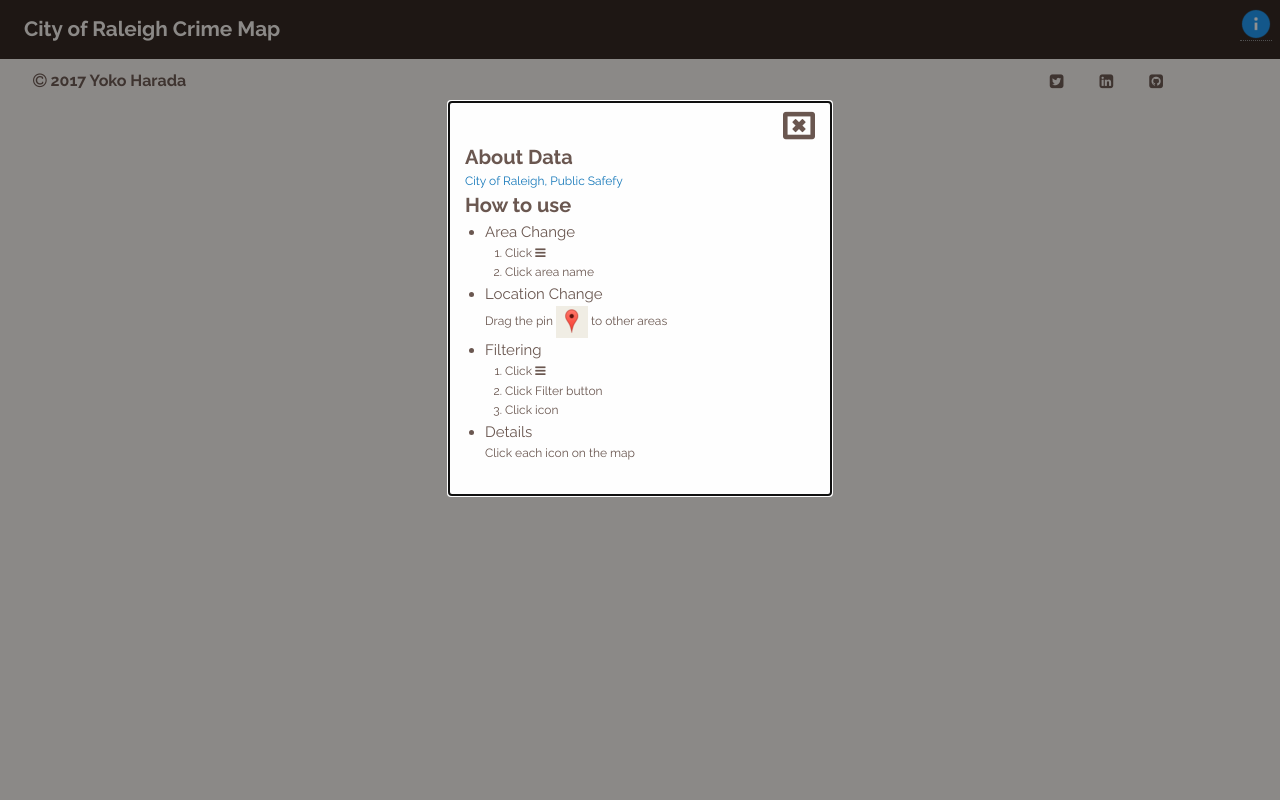
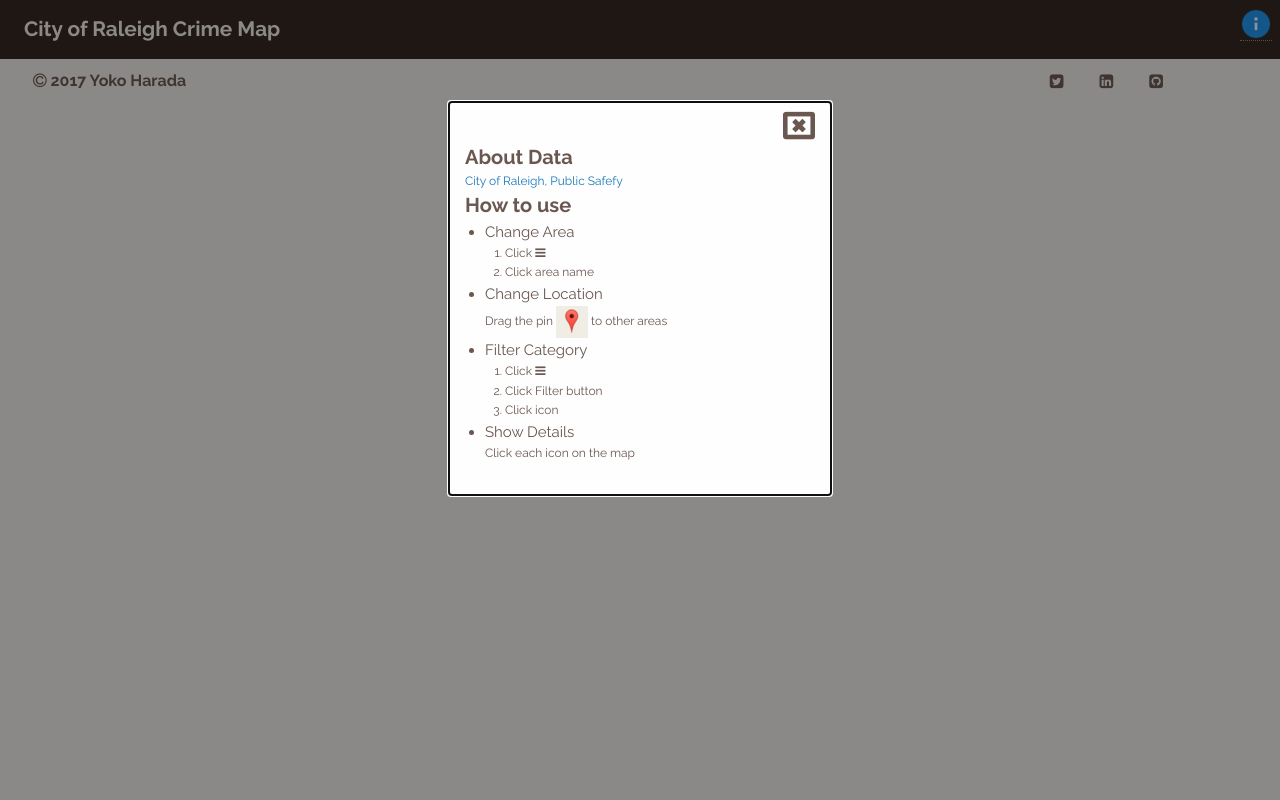
Before and after one commit to yokolet/pastoral-valleys, a Flask app: template templates/base.html in a window 1280 px wide, after a click that opens the changed part. Run offline with Flask 2, Linux system fonts and the light colour scheme; the template is opened without the code that fills it, so the values that code supplies are empty.

Commit message:
chore: Changed wording in information popup
Minor wording in info shows up in popup.

```diff
--- a/templates/base.html
+++ b/templates/base.html
@@ -21,7 +21,7 @@
         <div class="top-bar-right">
           <a data-open="infoModal" href="#">
             <span data-tooltip aria-haspopup="true" class="has-tip"
-                      title="About">
+                      title="Show Info">
             <img src="/image/about.png"
                  alt="info">
             </span>
@@ -42,24 +42,24 @@
         <div class="info-modal-title">How to use</div>
         <div class="info-modal">
           <ul>
-            <li class="lead">Area Change</li>
+            <li class="lead">Change Area</li>
             <ol>
               <li>Click <i class="fa fa-bars"
                            aria-hidden="true"></i></li>
               <li>Click area name</li>
             </ol>
-            <li class="lead">Location Change</li>
+            <li class="lead">Change Location</li>
             <div>
               Drag the pin <img src="/image/default-marker.png"/> to
               other areas
             </div>
-            <li class="lead">Filtering</li>
+            <li class="lead">Filter Category</li>
             <ol>
               <li>Click <i class="fa fa-bars" aria-hidden="true"></i></li>
               <li>Click Filter button</li>
               <li>Click icon</li>
             </ol>
-            <li class="lead">Details</li>
+            <li class="lead">Show Details</li>
             <div>Click each icon on the map</div>
           </ul>
         </div>
```
